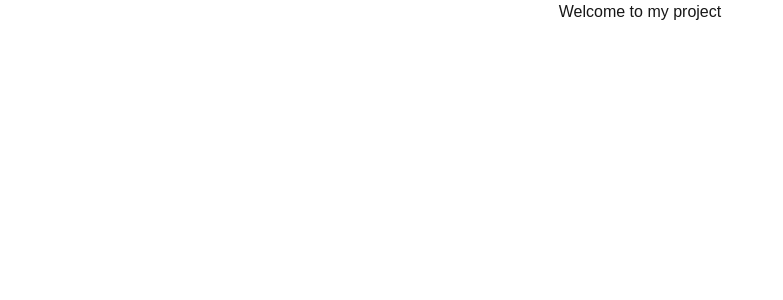
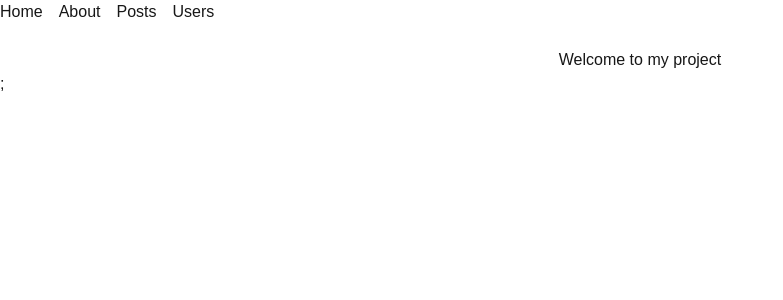
Before and after one commit to chiamakauyanna/alx-project-0x02-setup, a Next.js app in the folder alx-project-2/: page / in a window 1280 px wide. Shown: the top 300 px of the page, without its empty margins (0-783 px from the left). Built offline with nearby package versions, Linux system fonts and the light colour scheme.

Commit message:
updated _app.tsx

```diff
--- a/alx-project-2/pages/_app.tsx
+++ b/alx-project-2/pages/_app.tsx
@@ -1,6 +1,13 @@
+import Header from "@/components/layout/Header";
 import "@/styles/globals.css";
 import type { AppProps } from "next/app";
 
 export default function App({ Component, pageProps }: AppProps) {
-  return <Component {...pageProps} />;
+  return(
+    <div>
+      <Header/>
+       <Component {...pageProps} />;
+    </div>
+
+  )
 }
```
